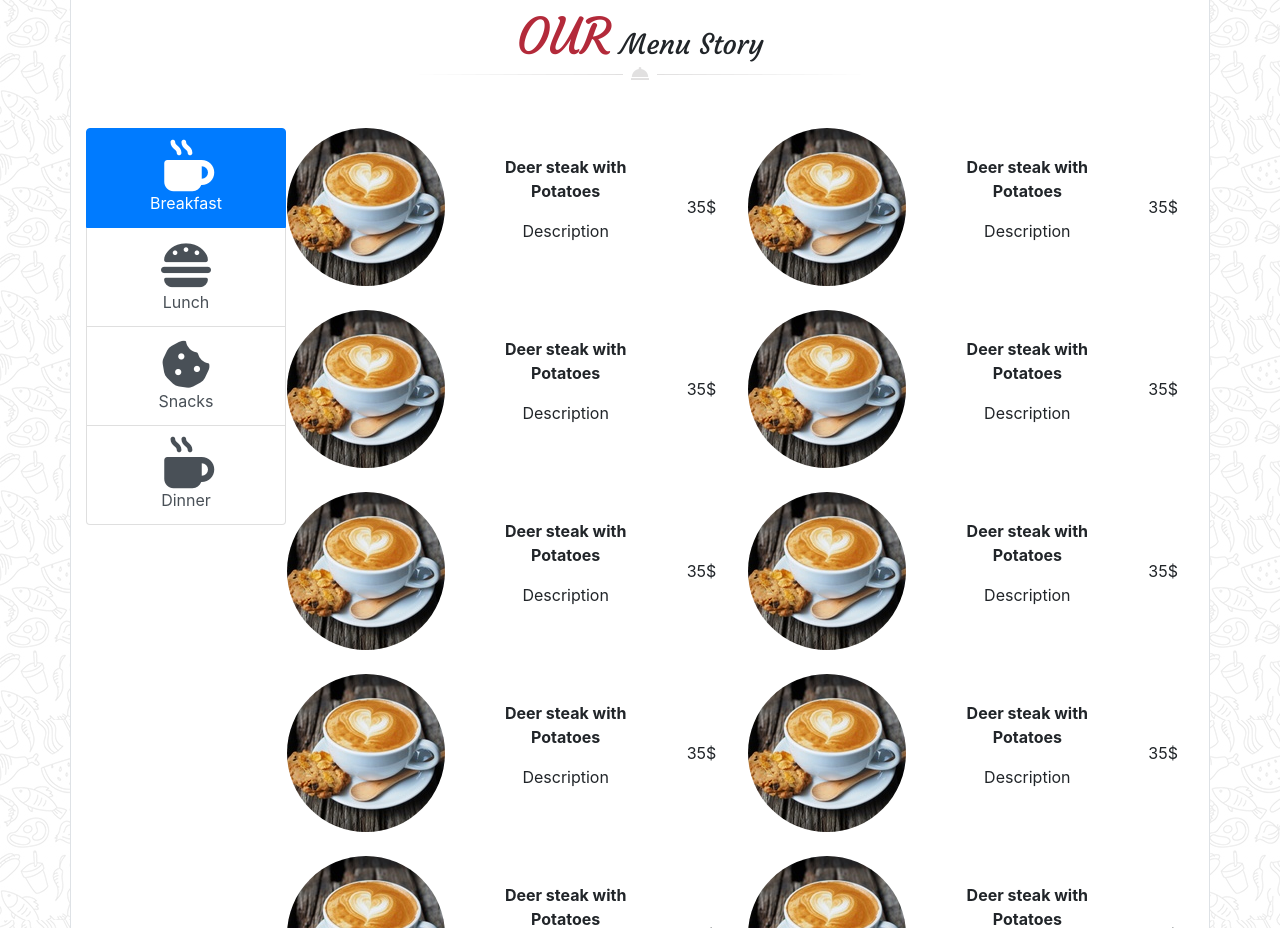
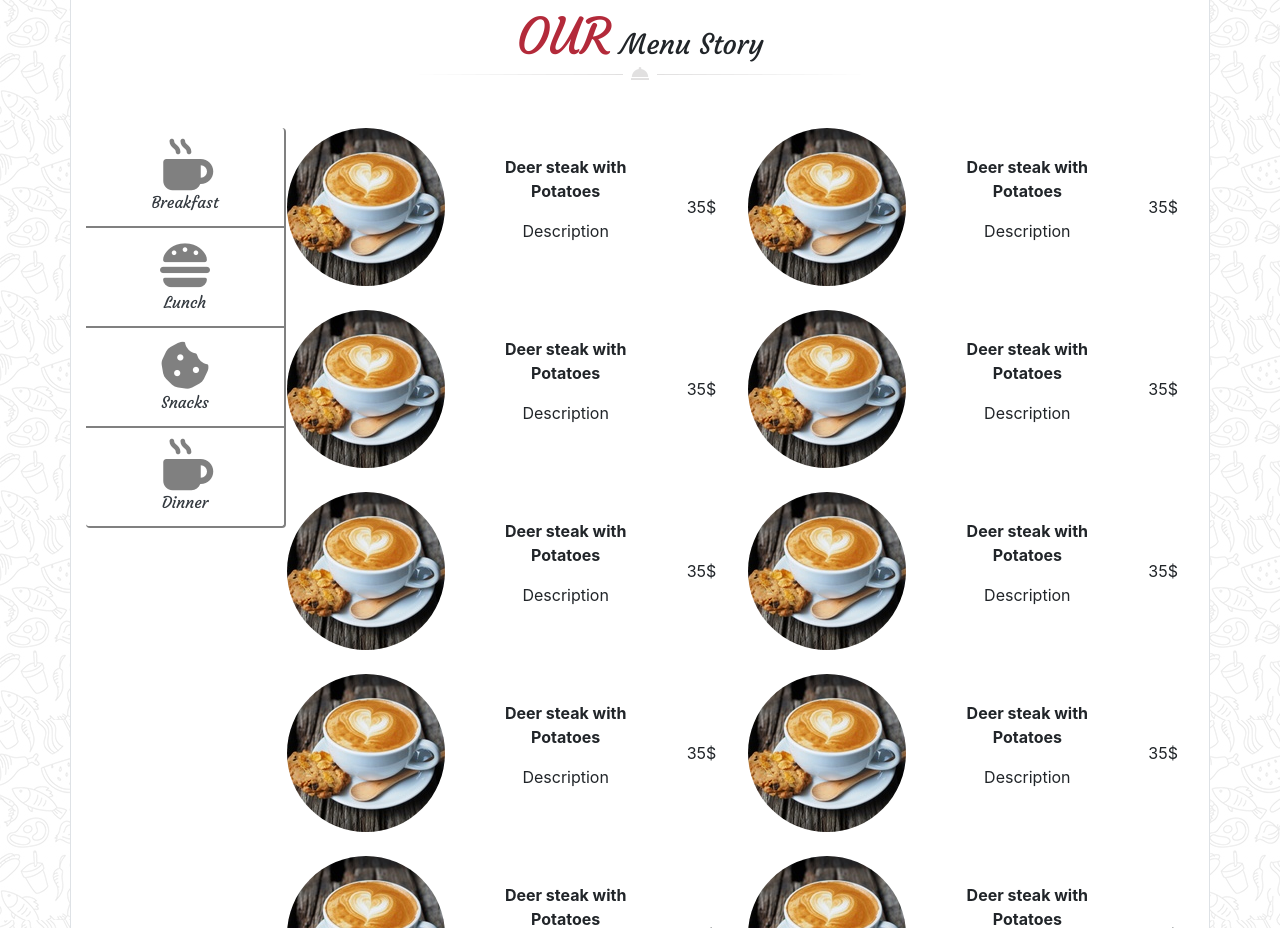
Before and after one commit to lilseb/coding_16_site_chef, a website: page index.html in a window 1280 px wide. Shown: the part 1280-2208 px from the top of the page. Drawn offline with nearby package versions, Linux system fonts and the light colour scheme.

Commit message:
section1.1

```diff
--- a/index.html
+++ b/index.html
@@ -158,22 +158,22 @@
         </div>
 
 
-        <div class="container pb-5">
+        <div class="menu-liste container pb-5">
 
-            <div class="row">
+            <div class="row liste-rw">
                 <div class="col-2 p-0">
                     <div class="list-group" style="height: 200px ; width: 200px" id="list-tab" role="tablist">
-                        <a class="list-group-item list-group-item-action  active" id="onglet1" data-toggle="list"
+                        <a class="list-group-item list-group-item-action text-dark active" id="onglet1" data-toggle="list"
                             href="#o1" role="tab" aria-controls="onglet1"><i class="fas fa-mug-hot" style="font-size: 50px;" ></i> <br>
                             Breakfast</a>
 
-                        <a class="list-group-item list-group-item-action" id="onglet2" data-toggle="list" href="#o2"
+                        <a class="list-group-item list-group-item-action text-dark " id="onglet2" data-toggle="list" href="#o2"
                             role="tab" aria-controls="onglet2"><i class="fas fa-hamburger" style="font-size: 50px;" ></i> <br> Lunch</a>
 
-                        <a class="list-group-item list-group-item-action" id="onglet3" data-toggle="list" href="#o3"
+                        <a class="list-group-item list-group-item-action text-dark" id="onglet3" data-toggle="list" href="#o3"
                             role="tab" aria-controls="onglet3"><i class="fas fa-cookie-bite" style="font-size: 50px;" ></i> <br> Snacks</a>
 
-                        <a class="list-group-item list-group-item-action" id="onglet4" data-toggle="list" href="#o4"
+                        <a class="list-group-item list-group-item-action text-dark" id="onglet4" data-toggle="list" href="#o4"
                             role="tab" aria-controls="onglet4"><i class="fas fa-mug-hot" style="font-size: 50px;" ></i> <br> Dinner</a>
                     </div>
                 </div>
--- a/src/scss/modules/_section.scss
+++ b/src/scss/modules/_section.scss
@@ -9,5 +9,31 @@
         font-size: 50px;
     }
 
+    .menu-liste{
+        .row{
+            .col-2{
+                .list-group{
+                    a{
+                        font-family: "courgette";
+                        background-color: #fff;
+                        border:none;
+                        border-right: 2px solid;
+                        border-bottom: 2px solid;
+                        border-color: gray;
+                        i{
+                            color: gray;
+                        }
+                        i:hover{
+                            color:#C12D3F;
 
+                        }
+                    }
+                    a:hover{
+                        border-color: #C12D3F;
+                        border-right: 4px solid #C12D3F;
+                    }
+                }
+            }
+        }
+    }
 }
```
Also changed, not shown: public/css/app.css.
